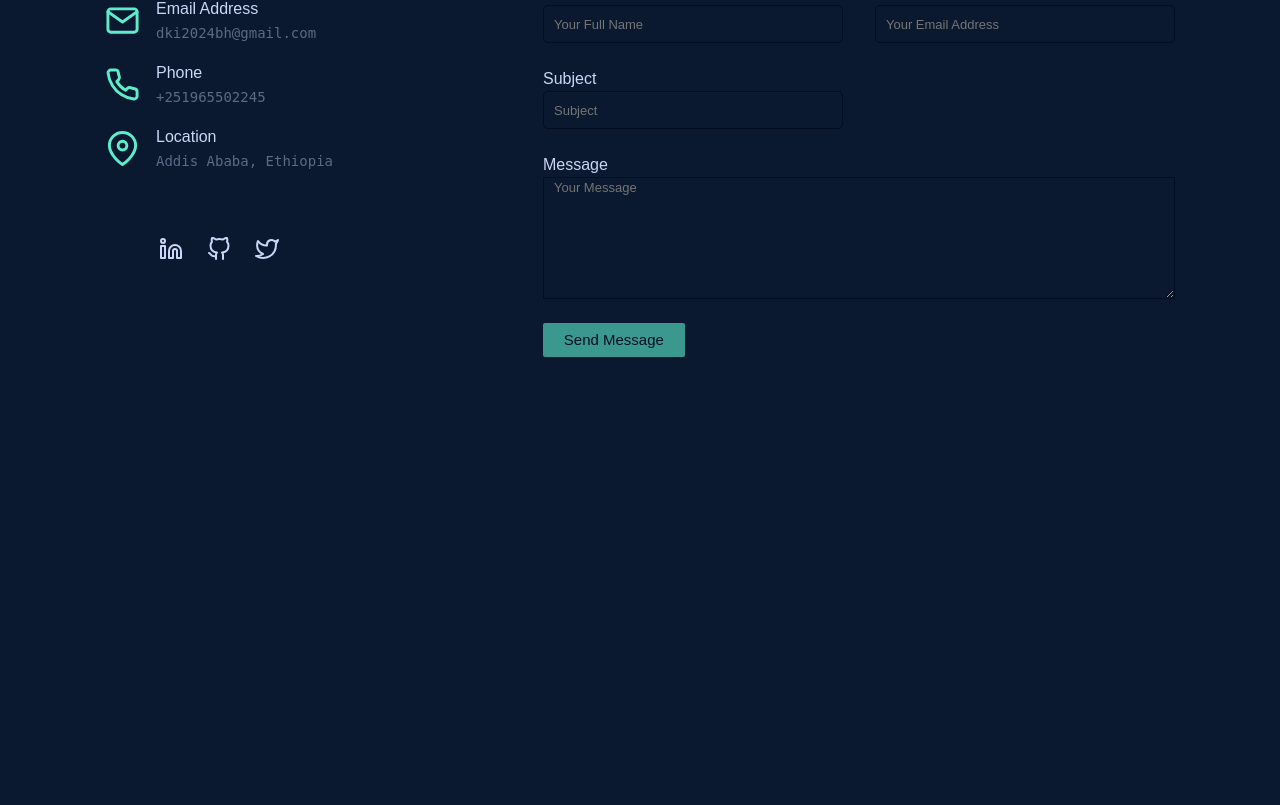
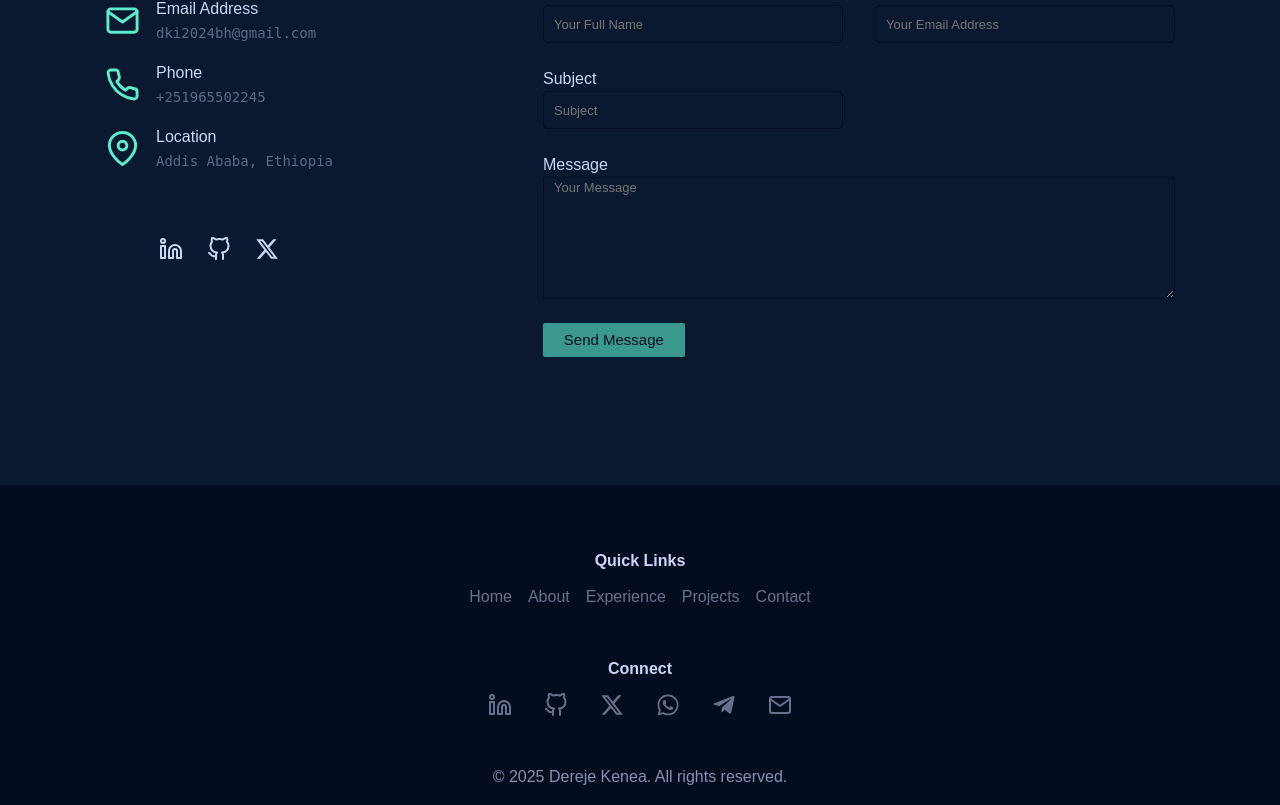
Before and after one commit to dere-12/portfolio, a React (Vite) app: page / in a window 1280 px wide. Shown: the part 3797-4602 px from the top of the page. Before the commit the page ends 4202 px from the top, so only its background shows below. Built offline with nearby package versions, Linux system fonts and the light colour scheme.

Commit message:
feat(Footer): implement Footer component with navigation and social links and and styles to Footer component

```diff
--- a/src/App.jsx
+++ b/src/App.jsx
@@ -5,6 +5,7 @@ import About from "./components/About/About";
 import Experience from "./components/Experience/Experience";
 import Projects from "./components/Projects/Projects";
 import Contact from "./components/Contact/Contact";
+import Footer from "./components/Footer/Footer";
 
 function App() {
   return (
@@ -17,6 +18,7 @@ function App() {
         <Projects />
         <Contact />
       </main>
+      <Footer />
     </>
   );
 }
--- a/src/components/Contact/contactData.js
+++ b/src/components/Contact/contactData.js
@@ -2,10 +2,10 @@ import {
   FiMail,
   FiMapPin,
   FiLinkedin,
-  FiTwitter,
   FiGithub,
   FiPhone,
 } from "react-icons/fi";
+import { FaXTwitter } from "react-icons/fa6";
 
 export const contactInfo = [
   {
@@ -40,7 +40,7 @@ export const socialLinks = [
     link: "https://github.com/dere-12",
   },
   {
-    icon: FiTwitter,
+    icon: FaXTwitter,
     label: "Twitter",
     link: "#",
   },
--- /dev/null
+++ b/src/components/Footer/Footer.css
@@ -0,0 +1,53 @@
+.footer-container {
+  background-color: #040c20;
+  margin-top: 8rem;
+  padding: 1rem;
+}
+
+.footer-content-container {
+  padding-top: 3rem;
+  display: flex;
+  flex-direction: column;
+  gap: 3rem;
+  align-items: center;
+}
+
+.footer-section-links,
+.footer-section-social {
+  text-align: center;
+}
+
+.footer-heading {
+  color: var(--color-text-white);
+  margin-bottom: 12px;
+}
+
+.footer-nav-list {
+  display: flex;
+  gap: 1rem;
+}
+
+.nav-lits-item {
+  list-style: none;
+}
+
+.social-icons-wrapper {
+  display: flex;
+  gap: 2rem;
+}
+
+.nav-link,
+.social-icon-link {
+  opacity: 0.5;
+  transition: opacity 0.3s ease-out, color 0.3s ease-out;
+}
+
+.nav-link:hover,
+.social-icon-link:hover {
+  opacity: 1;
+  color: var(--color-primary);
+}
+
+.footer-copyright-text {
+  color: var(--color-text-gray-light);
+}
--- /dev/null
+++ b/src/components/Footer/Footer.jsx
@@ -0,0 +1,52 @@
+import "./Footer.css";
+import { navLinks, socialLinks } from "./footerData";
+
+const Footer = () => {
+  const currentYear = new Date().getFullYear();
+
+  return (
+    <footer className="footer-container">
+      <div className="footer-content-container">
+        <div className="footer-section-links">
+          <h4 className="footer-heading">Quick Links</h4>
+          <nav className="footer-nav">
+            <ul className="footer-nav-list">
+              {navLinks.map((link) => (
+                <li key={link.name} className="nav-lits-item">
+                  <a href={link.url} className="nav-link">
+                    {link.name}
+                  </a>
+                </li>
+              ))}
+            </ul>
+          </nav>
+        </div>
+
+        <div className="footer-section-social">
+          <h4 className="footer-heading">Connect</h4>
+          <div className="social-icons-wrapper">
+            {socialLinks.map((social) => (
+              <a
+                key={social.label}
+                href={social.url}
+                target="_blank"
+                rel="noopener noreferrer"
+                className="social-icon-link"
+              >
+                <social.icon size={24} />
+              </a>
+            ))}
+          </div>
+        </div>
+
+        <div>
+          <p className="footer-copyright-text">
+            &copy; {currentYear} Dereje Kenea. All rights reserved.
+          </p>
+        </div>
+      </div>
+    </footer>
+  );
+};
+
+export default Footer;
--- /dev/null
+++ b/src/components/Footer/footerData.js
@@ -0,0 +1,20 @@
+import { FiLinkedin, FiGithub, FiMail } from "react-icons/fi";
+import { FaWhatsapp, FaTelegramPlane } from "react-icons/fa";
+import { FaXTwitter } from "react-icons/fa6";
+
+export const navLinks = [
+  { name: "Home", url: "#home" },
+  { name: "About", url: "#about" },
+  { name: "Experience", url: "#experience" },
+  { name: "Projects", url: "#projects" },
+  { name: "Contact", url: "#contact" },
+];
+
+export const socialLinks = [
+  { icon: FiLinkedin, url: "#", label: "LinkedIn" },
+  { icon: FiGithub, url: "https://github.com/dere-12", label: "GitHub" },
+  { icon: FaXTwitter, url: "#", label: "Twitter" },
+  { icon: FaWhatsapp, url: "https://wa.me/+251965502245", label: "WhatsApp" },
+  { icon: FaTelegramPlane, url: "https://t.me/dere_16", label: "Telegram" },
+  { icon: FiMail, url: "mailto:dki2024bh@gmail.com", label: "Email" },
+];
```
